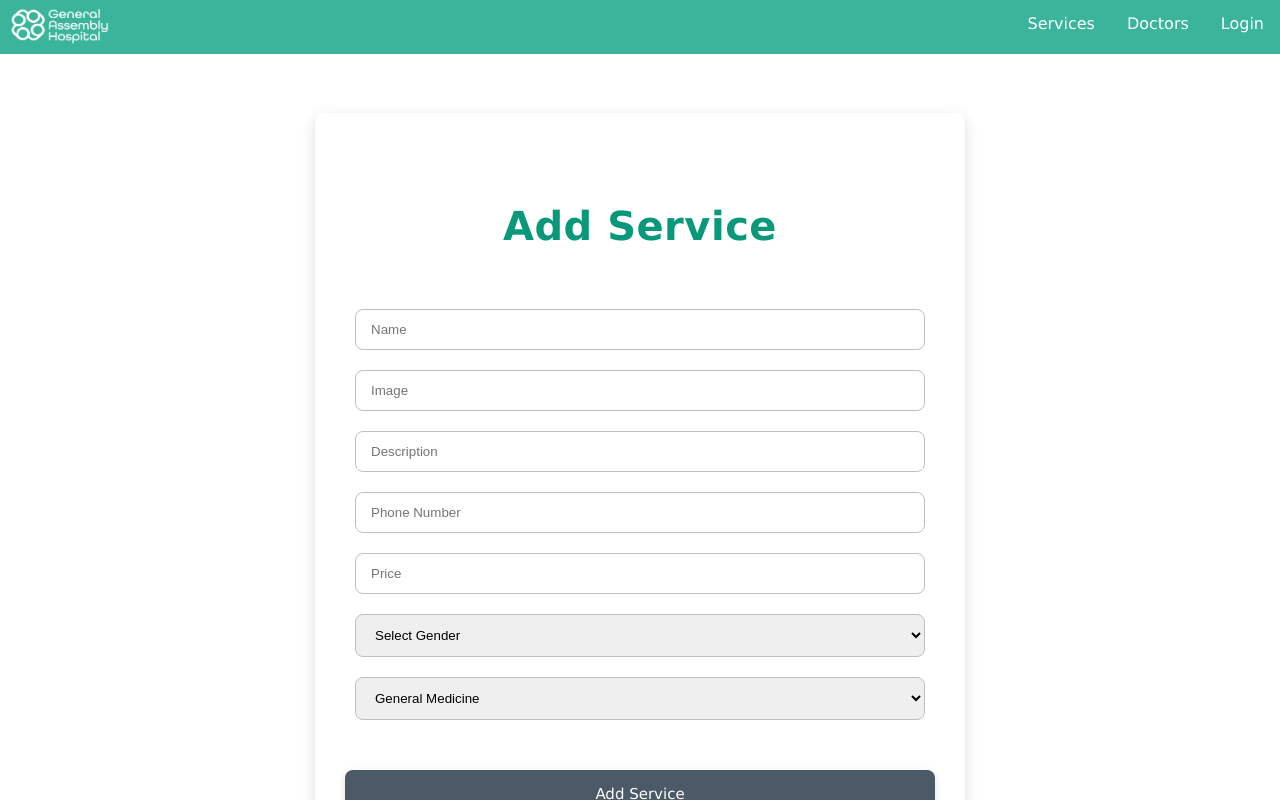
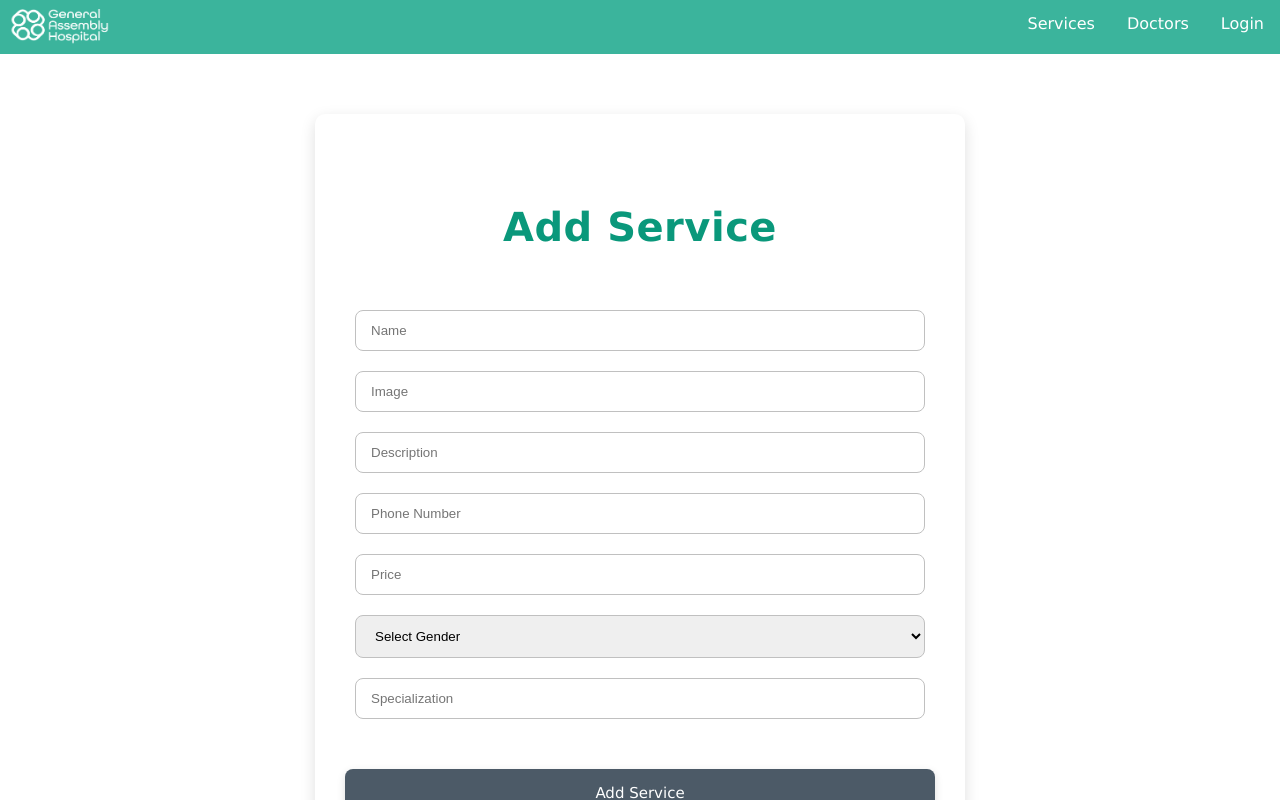
Before and after one commit to TasneemAlhelli/hospital-platform, a React (Vite) app: page /add-service in a window 1280 px wide. Shown: the top 800 px of the page. Built offline with nearby package versions, Linux system fonts and the light colour scheme.

Commit message:
Add Service Form Validation

```diff
--- a/src/App2.css
+++ b/src/App2.css
@@ -40,12 +40,12 @@
   color: #0a987b;
   padding-top: 30px;
   text-align: center;
-  font-family: "Lucida Sans", sans-serif;
+  font-family: 'Lucida Sans', sans-serif;
 }
 
 .title {
   text-align: center;
-  font-family: "Lucida Sans", sans-serif;
+  font-family: 'Lucida Sans', sans-serif;
   margin: 10px 0 30px 0;
   font-size: 30px;
   font-weight: 800;
@@ -78,7 +78,7 @@
 
 .page-link-label {
   cursor: pointer;
-  font-family: "Lucida Sans", sans-serif;
+  font-family: 'Lucida Sans', sans-serif;
   font-size: 9px;
   font-weight: 700;
 }
@@ -90,7 +90,7 @@
 .form-btn {
   margin-bottom: 20px;
   padding: 10px 15px;
-  font-family: "Lucida Sans", sans-serif;
+  font-family: 'Lucida Sans', sans-serif;
   border-radius: 8px;
   border: 0 !important;
   outline: 0 !important;
@@ -108,7 +108,7 @@
   margin: 0;
   font-size: 10px;
   color: #747474;
-  font-family: "Lucida Sans", sans-serif;
+  font-family: 'Lucida Sans', sans-serif;
 }
 
 .sign-up-link {
@@ -119,7 +119,7 @@
   color: teal;
   cursor: pointer;
   font-weight: 800;
-  font-family: "Lucida Sans", sans-serif;
+  font-family: 'Lucida Sans', sans-serif;
 }
 
 .buttons-container {
@@ -141,7 +141,7 @@
   display: flex;
   justify-content: center;
   align-items: center;
-  font-family: "Lucida Sans", sans-serif;
+  font-family: 'Lucida Sans', sans-serif;
   font-size: 12px;
 }
 
@@ -161,7 +161,7 @@
   height: 450px;
   object-fit: cover;
   background-image: linear-gradient(to bottom, rgba(102, 144, 134, 0), #3bb49c),
-    url("../public/image/Doc-Serv-Des-Con.jpg");
+    url('../public/image/Doc-Serv-Des-Con.jpg');
   background-size: 100%;
   object-fit: fill;
   background-repeat: no-repeat;
@@ -169,7 +169,7 @@
 
 .servicePgDes {
   font-size: 40px;
-  font-family: "Lucida Sans", sans-serif;
+  font-family: 'Lucida Sans', sans-serif;
   color: #fff;
   padding-top: 220px;
   padding-left: 90px;
@@ -178,7 +178,7 @@
 
 .servicePgDesP {
   font-size: 20px;
-  font-family: "Lucida Sans", sans-serif;
+  font-family: 'Lucida Sans', sans-serif;
   color: #fff;
   padding-left: 90px;
   padding-right: 640px;
@@ -198,7 +198,9 @@
   transition-duration: 0.5s;
   color: #4c5a67;
   font-size: 16px;
-  font-family: "Lucida Sans", sans-serif;
+  font-family: 'Lucida Sans', sans-serif;
+  margin-left: 75px;
+  margin-right: 75px;
 }
 
 .docDetails {
@@ -234,7 +236,7 @@
   padding-top: 60px;
   padding-bottom: 60px;
   text-align: center;
-  font-family: "Lucida Sans", sans-serif;
+  font-family: 'Lucida Sans', sans-serif;
 }
 
 .filterSec {
@@ -253,7 +255,7 @@
 .filterBtn {
   margin: 6px;
   padding: 12px 15px;
-  font-family: "Lucida Sans", sans-serif;
+  font-family: 'Lucida Sans', sans-serif;
   border-radius: 8px;
   border: 0 !important;
   outline: 0 !important;
--- a/src/pages/AddService.jsx
+++ b/src/pages/AddService.jsx
@@ -1,114 +1,107 @@
-import { useState, useEffect } from "react"
-import { addService } from "../services/services"
+import { useState } from 'react'
+import { useNavigate } from 'react-router-dom'
+import { addService } from '../services/services'
 
 const AddService = () => {
-  const options = [
-    "General Medicine",
-    "Pediatrics",
-    "Obstetrics and Gynecology",
-    "Urology",
-    "Dentistry",
-    "Dermatology",
-    "Cardiology",
-    "Orthopedics",
-    "Psychiatry",
-    "Physical Therapy",
-    "Occupational Therapy",
-    "Allergology",
-    "other",
-  ]
-  const [service, setService] = useState([])
+  let navigate = useNavigate()
+  const initialState = {
+    name: '',
+    image: '',
+    description: '',
+    phone: '',
+    price: '',
+    gender: '',
+    specialization: ''
+  }
+
+  const [service, setService] = useState(initialState)
 
   const handleChange = (event) => {
     setService({ ...service, [event.target.id]: event.target.value })
   }
 
-  const handelSubmit = (event) => {
+  const handelSubmit = async (event) => {
     event.preventDefault()
-    console.log("event", event)
-    console.log("service", service)
-    addService(service)
+    const addedService = await addService(service)
+    navigate(`/services`)
   }
+
   return (
     <div className="addServSection">
       <div className="addServForm-container">
-        <p class="addServTitle"> Add Service</p>
+        <p className="addServTitle"> Add Service</p>
         <div>
-          <form onSubmit={handelSubmit} class="addServForm">
-            <label htmlFor="name"></label>
+          <form onSubmit={handelSubmit} className="addServForm">
             <input
               id="name"
               type="text"
-              class="addServInput"
+              className="addServInput"
               placeholder="Name"
               onChange={handleChange}
               value={service.name}
+              required
             />
             <label htmlFor="image"></label>
             <input
               id="image"
               type="text"
-              class="addServInput"
+              className="addServInput"
               placeholder="Image"
               onChange={handleChange}
               value={service.image}
             />
-            <label htmlFor="description"></label>
             <input
               id="description"
               type="text"
-              class="addServInput"
+              className="addServInput"
               placeholder="Description"
               onChange={handleChange}
               value={service.description}
+              required
             />
-            <label htmlFor="phone"></label>
             <input
               id="phone"
               type="text"
-              class="addServInput"
+              className="addServInput"
               placeholder="Phone Number"
               onChange={handleChange}
               value={service.phone}
             />
-            <label htmlFor="price"></label>
             <input
               id="price"
               type="Number"
-              class="addServInput"
+              className="addServInput"
               placeholder="Price"
               onChange={handleChange}
               value={service.price}
+              required
             />
-            <label htmlFor="genderInterest"></label>
             <select
               onChange={handleChange}
               id="gender"
-              class="addServInput"
+              className="addServInput"
               value={service.genderInterest}
+              required
             >
               <option value="" selected disabled>
                 Select Gender
               </option>
               <option value="Male">Male</option>
               <option value="Female">Female</option>
-              <option value="Both">Both</option>
+              <option value="All">All</option>
             </select>
-            <label htmlFor="specialization"></label>
-            <select
+            <input
               id="specialization"
-              class="addServInput"
+              type="text"
+              className="addServInput"
               placeholder="Specialization"
               onChange={handleChange}
               value={service.specialization}
-            >
-              {options.map((option, index) => (
-                <option key={index} value={option}>
-                  {option}
-                </option>
-              ))}
-            </select>
-            <button type="submit" className="addServ-form-btn">Add Service</button>
+              required
+            />
+            <button type="submit" className="addServ-form-btn">
+              Add Service
+            </button>
           </form>
         </div>
       </div>
```
